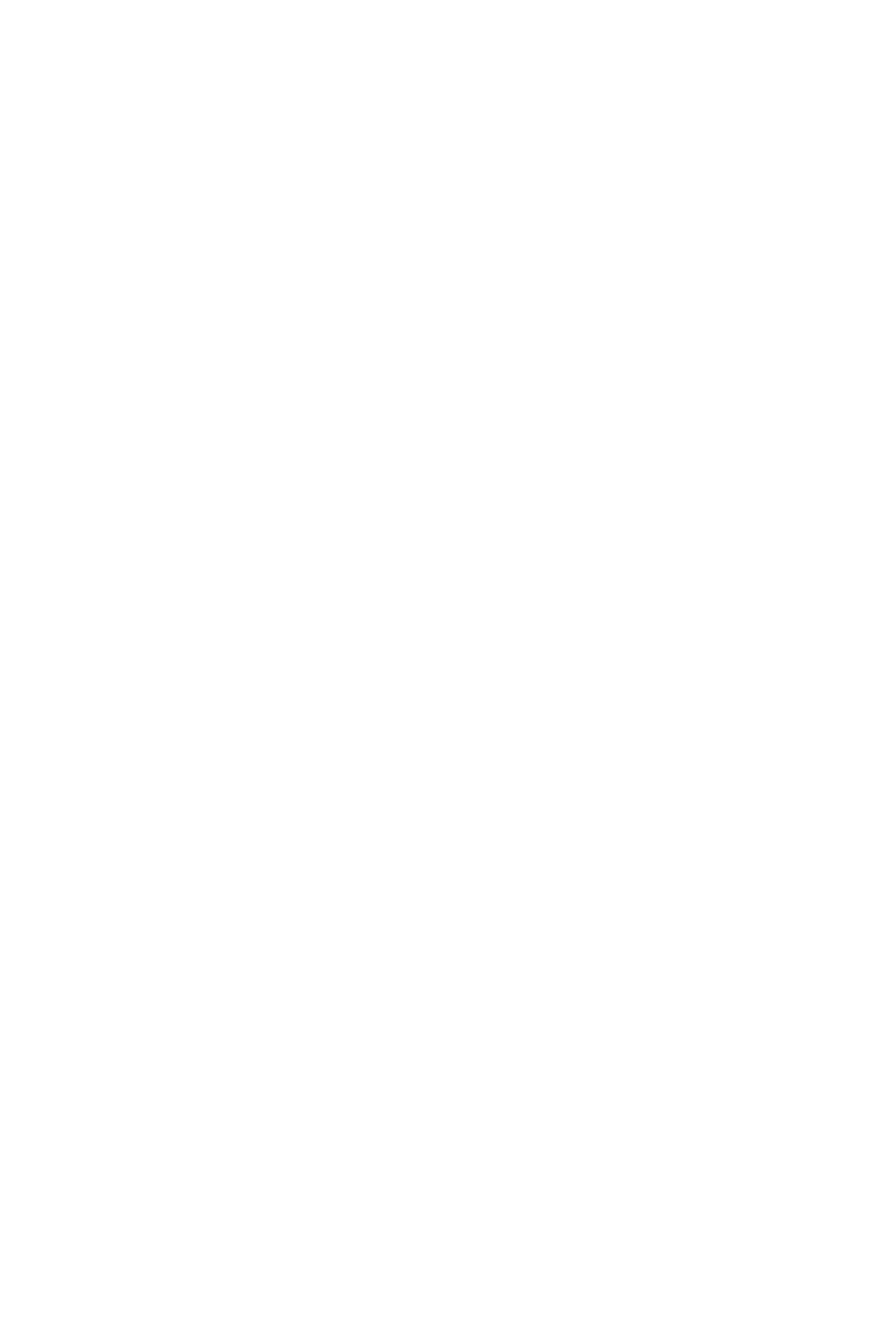
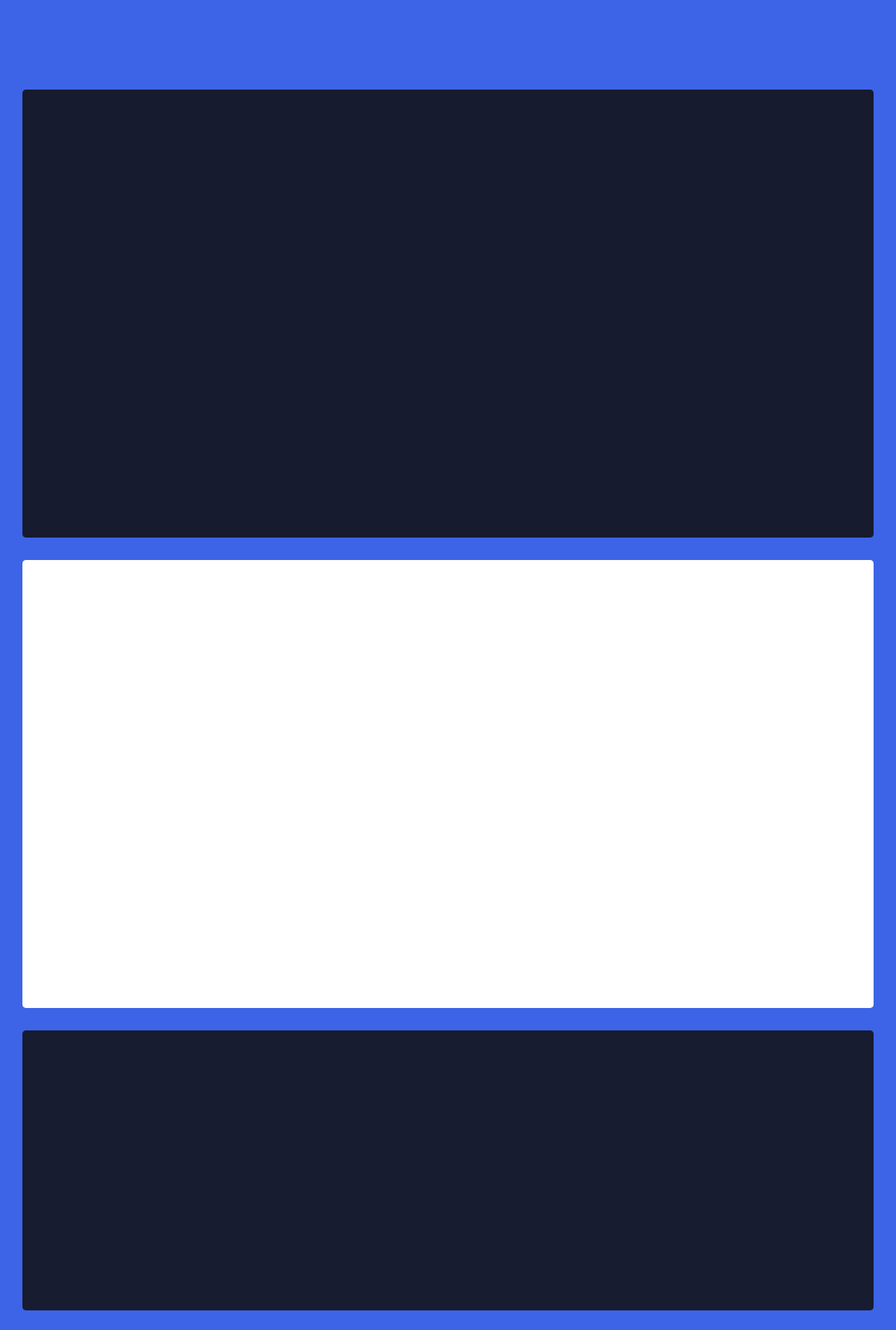
Before and after one commit to PGK16POWERS/MarjBank, a website: page public/home.html in a window 1280 px wide. Shown: the top 1900 px of the page at 70% size. Before the commit the page ends 800 px from the top, so only its background shows below. Drawn offline with Linux system fonts and the light colour scheme.

Commit message:
semi structure

```diff
--- a/node.js
+++ b/node.js
@@ -6,7 +6,7 @@ const path = require("path");
 app.use(express.static("public"))
 
 app.get("/", (req,res)=> {
-    res.sendFile(path.join(__dirname, "home.html"));
+    res.sendFile(path.join(__dirname,"public", "home.html"));
 })
 
 
--- a/package.json
+++ b/package.json
@@ -4,6 +4,7 @@
   "description": "",
   "main": "node.js",
   "scripts": {
+    "start": "nodemon node.js",
     "test": "echo \"Error: no test specified\" && exit 1"
   },
   "keywords": [],
--- a/public/home.html
+++ b/public/home.html
@@ -9,5 +9,28 @@
 </head>
 <body>
 
+    <header></header>
+
+    <section id="hero-section">
+
+    </section>
+
+    <section id="features">
+
+    </section>
+
+    <section id="featured-product">
+
+    </section>
+
+    <section id="aboutus">
+
+    </section>
+
+    <section id="faq">
+
+    </section>
+
+    <footer></footer>
 </body>
 </html>
--- a/public/styl.css
+++ b/public/styl.css
@@ -12,4 +12,102 @@ a,li {
 body {
     position: relative;
     overflow-x: hidden;
+    background-color: rgb(61,100,231);
 }
+
+
+
+
+
+
+
+/**** HEADER SECTION ****/
+header {
+    height: 12vh;
+    display: flex;
+    justify-content: center;
+    align-items: center;
+    padding: 0 2rem;
+}
+
+
+
+
+/**** HEADER SECTION ****/
+
+
+/**** HERO-SECTION ****/
+#hero-section {
+    margin: 2rem;
+    padding: 1rem;
+    border: 0 solid transparent;
+    border-radius: 5px;
+    background-color: rgb(22,27,47);
+    min-height: 80vh;
+}
+
+
+
+
+
+/**** HERO-SECTION ****/
+
+
+/**** FEATURES SECTION ****/
+#features {
+    margin: 2rem;
+    padding: 1rem;
+    border: 0 solid transparent;
+    border-radius: 5px;
+    background-color: rgb(255, 255, 255);
+    min-height: 80vh;
+}
+
+
+
+
+/**** FEATURES SECTION ****/
+
+
+/**** FEATURED PRODUCT ****/
+#featured-product {
+    margin: 2rem;
+    padding: 1rem;
+    border: 0 solid transparent;
+    border-radius: 5px;
+    background-color: rgb(23, 28, 48);
+    min-height: 50vh;
+}
+
+
+
+
+/**** FEATURED PRODUCT ****/
+
+
+/**** ABOUT US SECTION ****/
+#aboutus {
+    margin: 2rem;
+    padding: 1rem;
+    border: 0 solid transparent;
+    border-radius: 5px;
+    background-color: rgb(255, 255, 255);
+    min-height: 100vh;
+}
+
+
+
+
+
+/**** ABOUT US SECTION ****/
+#faq {
+
+}
+
+/**** FAQ SECTION ****/
+
+
+
+
+
+/**** FAQ SECTION ****/
```
